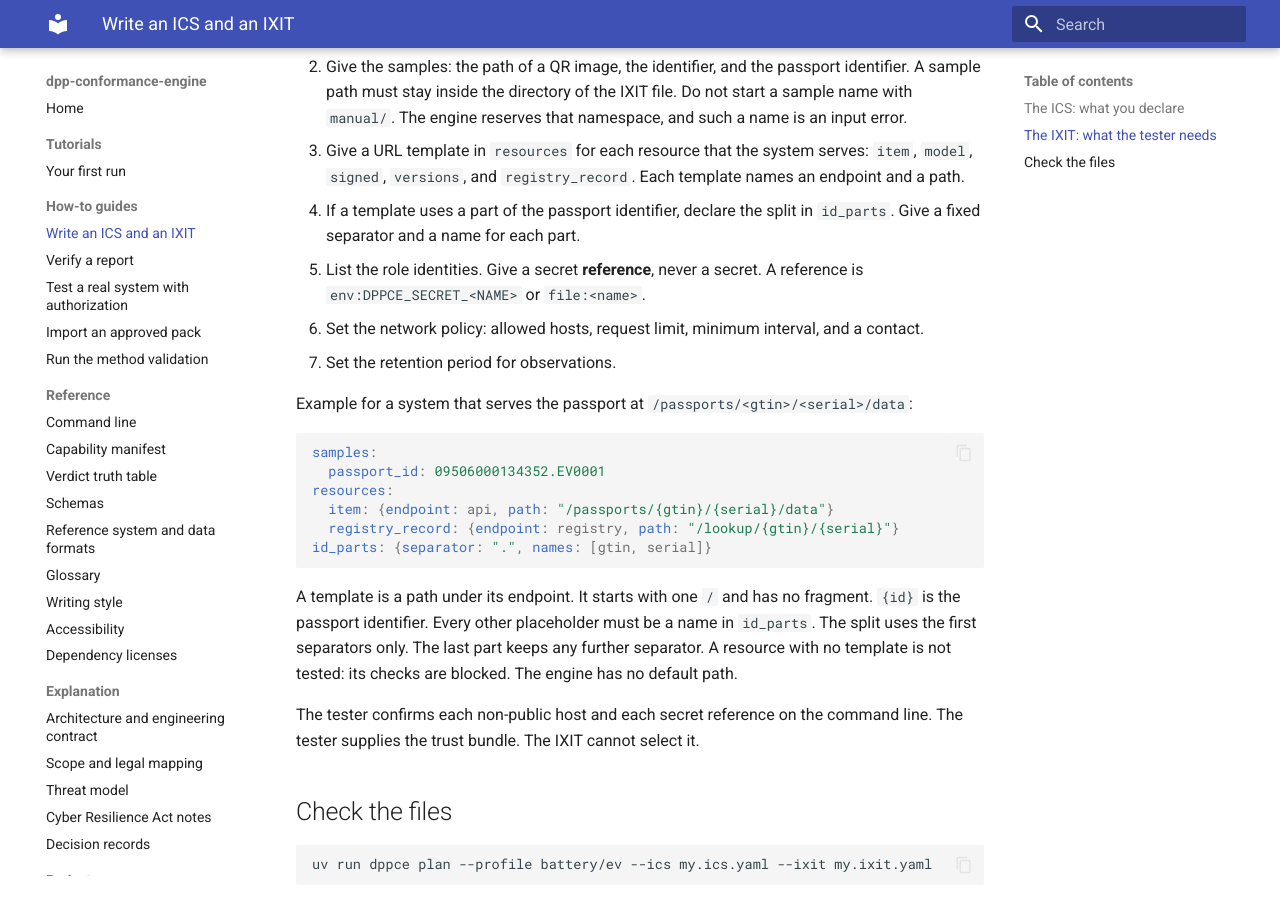
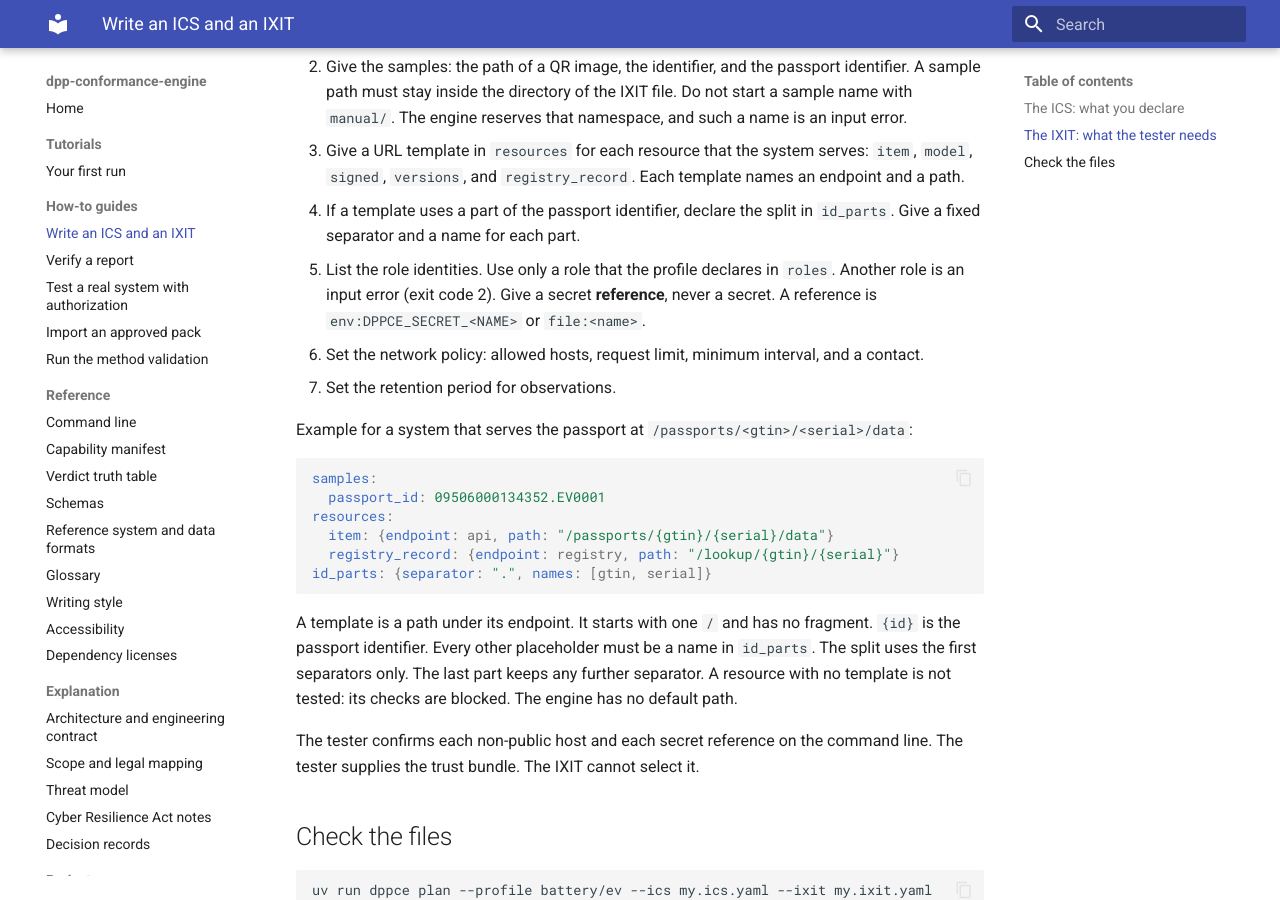
Before and after one commit to hadijannat/dpp-conformance-engine, an MkDocs documentation site: the page built from docs/how-to/write-an-ics-and-an-ixit.md, in a window 1280 px wide and 900 px high, scrolled down 999 px. Built offline with MkDocs 1.6.1 and Material for MkDocs 9.7.7, drawn with Linux system fonts in a browser that asks for light colours; the version menu is left out.

Commit message:
fix(docs): apply review findings
Step 5 of the IXIT how-to now says that each role identity must use a
role that the profile declares in `roles`, and that another role is an
input error (exit code 2).

Co-Authored-By: Claude Opus 5.5 <noreply@anthropic.com>

```diff
--- a/docs/how-to/write-an-ics-and-an-ixit.md
+++ b/docs/how-to/write-an-ics-and-an-ixit.md
@@ -40,7 +40,8 @@ Copy `fixtures/reference/ev.ixit.yaml` and change it. The schema is `ixit`.
    `model`, `signed`, `versions`, and `registry_record`. Each template names an endpoint and a path.
 4. If a template uses a part of the passport identifier, declare the split in `id_parts`.
    Give a fixed separator and a name for each part.
-5. List the role identities. Give a secret **reference**, never a secret.
+5. List the role identities. Use only a role that the profile declares in `roles`.
+   Another role is an input error (exit code 2). Give a secret **reference**, never a secret.
    A reference is `env:DPPCE_SECRET_<NAME>` or `file:<name>`.
 6. Set the network policy: allowed hosts, request limit, minimum interval, and a contact.
 7. Set the retention period for observations.
```
